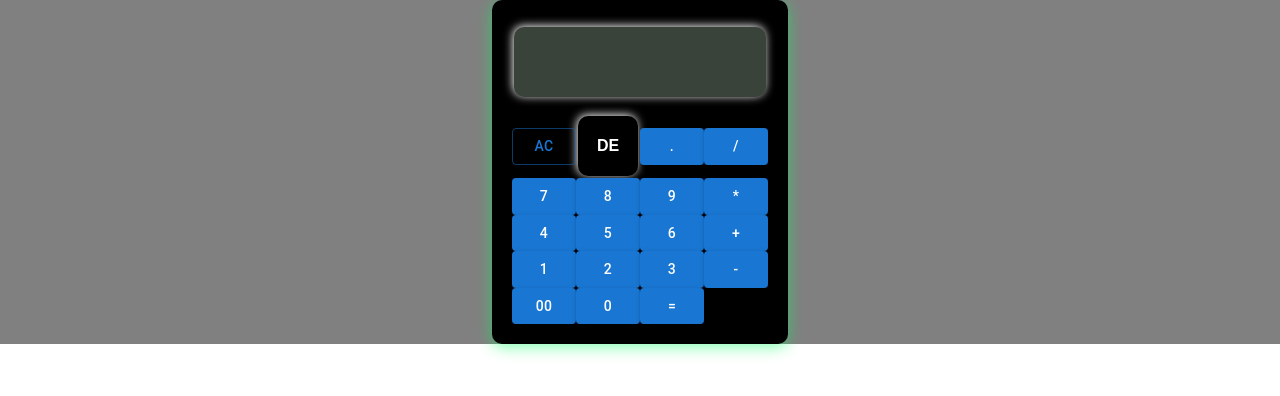
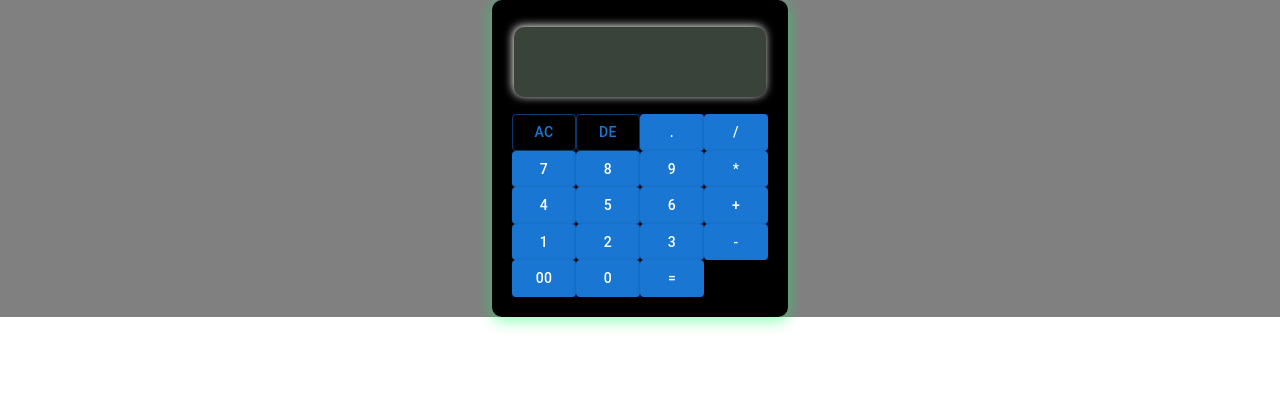
Before and after one commit to MrGreyDeveloper/Calculatore-Project-Test, a React (Create React App) app: page / in a window 1280 px wide. Shown: the top 396 px of the page. Built offline with nearby package versions, Linux system fonts and the light colour scheme.

Commit message:
Update DeleteButton.js

```diff
--- a/src/components/DeleteButton/DeleteButton.js
+++ b/src/components/DeleteButton/DeleteButton.js
@@ -1,7 +1,10 @@
 import React from "react";
+import Button from "@mui/material/Button";
 
 const DeleteButton = ({ onClick }) => (
-  <input type="button" value="DE" onClick={onClick} className="delete-button" />
+  <Button variant="outlined" onClick={onClick}>
+    DE
+  </Button>
 );
 
 export default DeleteButton;
```
